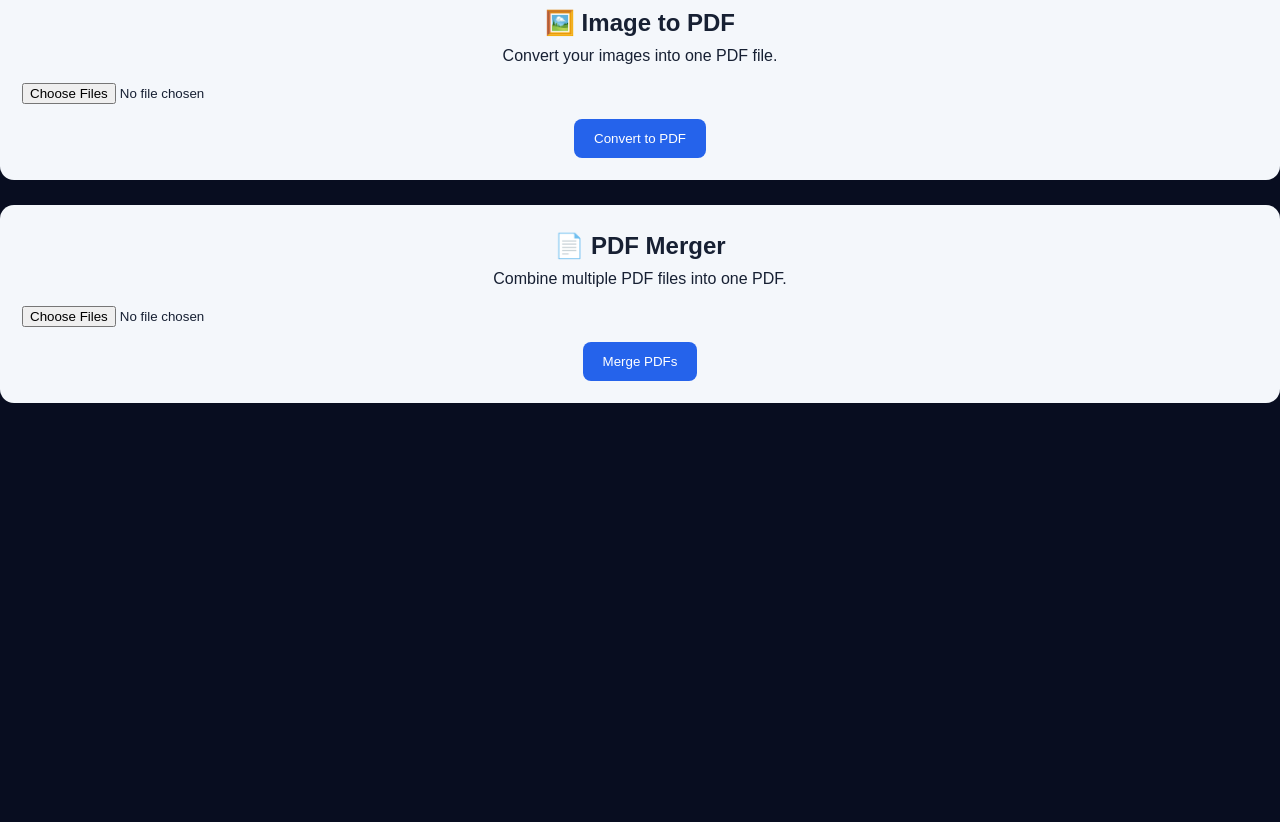
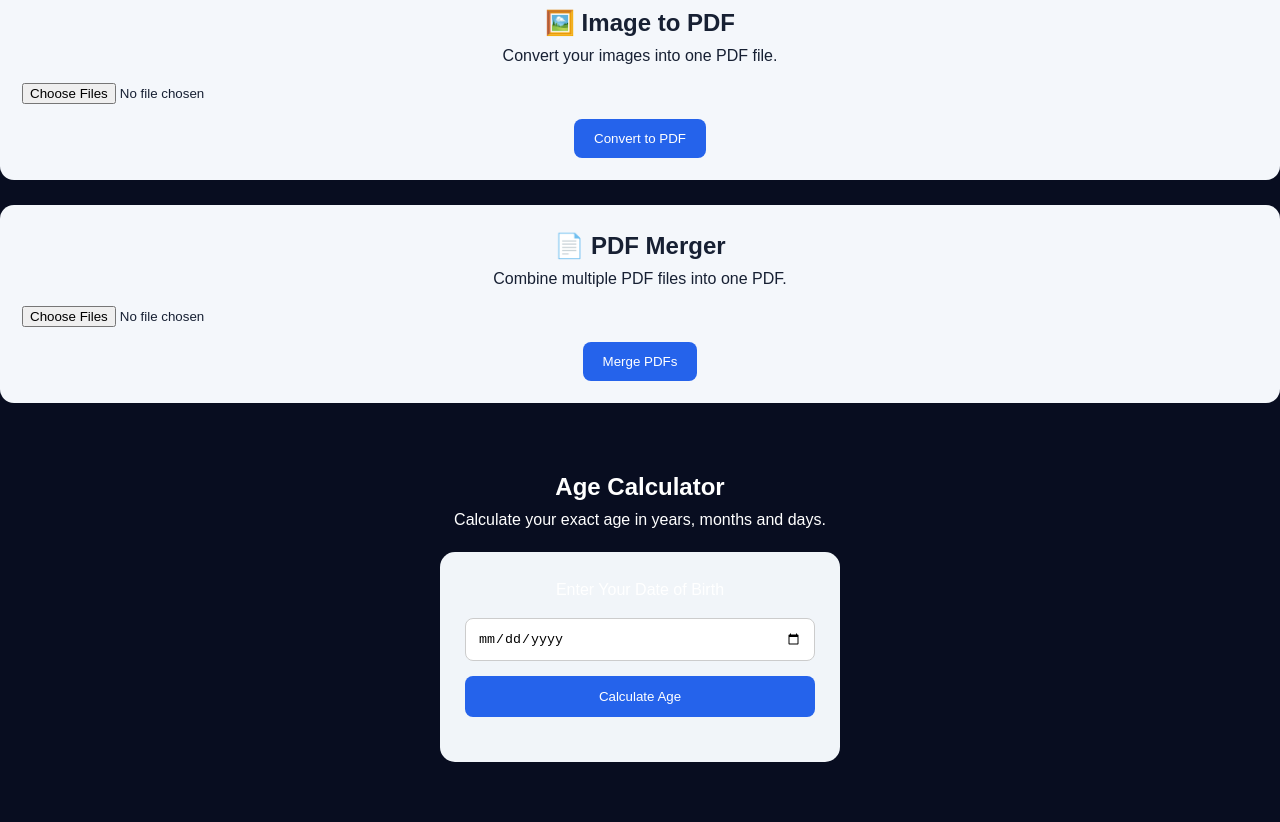
Before and after one commit to aaltufaltu414/my-first-website, a plain HTML site: page index.html in a window 1280 px wide. Shown: the part 3993-4815 px from the top of the page. Before the commit the page ends 4421 px from the top, so only its background shows below. Drawn offline with nearby package versions, Linux system fonts and the light colour scheme.

Commit message:
Update index.html

```diff
--- a/index.html
+++ b/index.html
@@ -766,5 +766,97 @@ document.getElementById("toolSearch").addEventListener("input", function() {
   });
 });
 </script>
+
+<!-- AGE CALCULATOR -->
+<section id="age-calculator" class="tool-section">
+  <h2>Age Calculator</h2>
+  <p>Calculate your exact age in years, months and days.</p>
+
+  <div class="age-box">
+    <label for="dob">Enter Your Date of Birth</label>
+    <input type="date" id="dob">
+
+    <button onclick="calculateAge()">Calculate Age</button>
+
+    <h3 id="age-result"></h3>
+  </div>
+</section>
+
+<style>
+.tool-section {
+  padding: 40px 20px;
+  text-align: center;
+}
+.age-box {
+  max-width: 400px;
+  margin: 20px auto;
+  padding: 25px;
+  border-radius: 15px;
+  background: #f1f5f9;
+}
+.age-box input {
+  width: 100%;
+  padding: 12px;
+  margin: 15px 0;
+  border: 1px solid #ccc;
+  border-radius: 8px;
+}
+.age-box button {
+  width: 100%;
+  padding: 13px;
+  background: #2563eb;
+  color: white;
+  border: none;
+  border-radius: 8px;
+  cursor: pointer;
+}
+#age-result {
+  margin-top: 20px;
+  color: #2563eb;
+}
+</style>
+
+<script>
+function calculateAge() {
+  const dob = document.getElementById("dob").value;
+  const result = document.getElementById("age-result");
+
+  if (!dob) {
+    result.textContent = "Please select your date of birth.";
+    return;
+  }
+
+  const birth = new Date(dob + "T00:00:00");
+  const today = new Date();
+
+  if (birth > today) {
+    result.textContent = "Date of birth cannot be in the future.";
+    return;
+  }
+
+  let years = today.getFullYear() - birth.getFullYear();
+  let months = today.getMonth() - birth.getMonth();
+  let days = today.getDate() - birth.getDate();
+
+  if (days < 0) {
+    months--;
+    const previousMonthDays = new Date(
+      today.getFullYear(),
+      today.getMonth(),
+      0
+    ).getDate();
+    days += previousMonthDays;
+  }
+
+  if (months < 0) {
+    years--;
+    months += 12;
+  }
+
+  result.textContent =
+    years + " Years, " + months + " Months, " + days + " Days";
+}
+</script>
+
 </body>
 </html>
```
